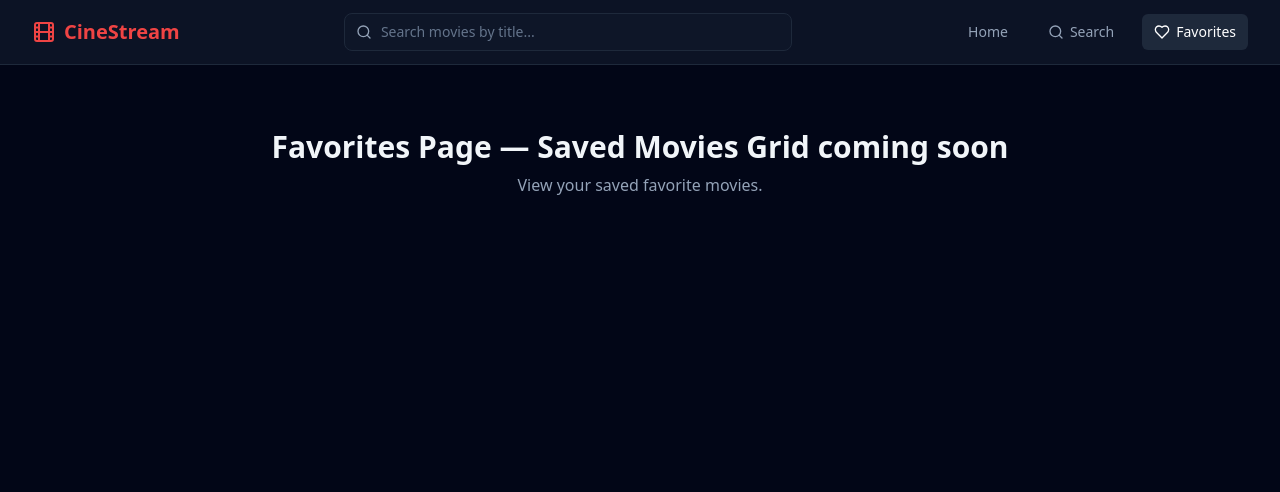
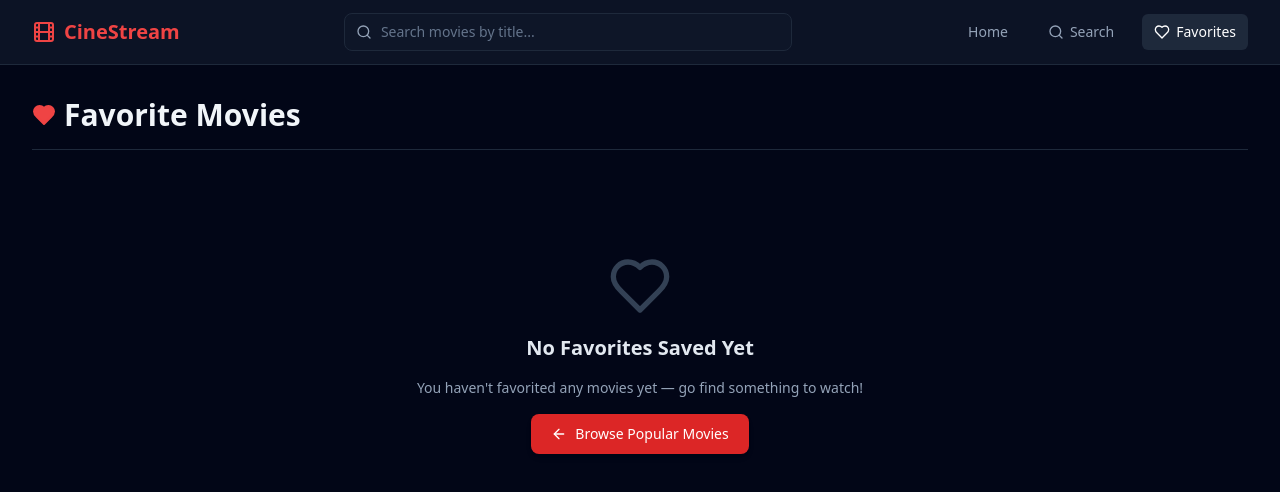
Before and after one commit to mudit2838/cine-stream, a React (Vite) app: page /favorites in a window 1280 px wide. Shown: the top 492 px of the page. Built offline with nearby package versions, Linux system fonts and the light colour scheme; no server answers.

Commit message:
update the favorites Route feature

```diff
--- a/src/pages/Favorites.jsx
+++ b/src/pages/Favorites.jsx
@@ -1,12 +1,47 @@
+import { Link } from 'react-router-dom';
+import { useFavorites } from '../context/FavoritesContext';
+import MovieGrid from '../components/MovieGrid';
+import { Heart, ArrowLeft } from 'lucide-react';
+
 export default function Favorites() {
+  const { favorites } = useFavorites();
+
   return (
-    <div className="p-8 text-center">
-      <h1 className="text-3xl font-bold text-slate-100">
-        Favorites Page — Saved Movies Grid coming soon
-      </h1>
-      <p className="mt-2 text-slate-400">
-        View your saved favorite movies.
-      </p>
+    <div className="space-y-6">
+      <div className="flex items-center justify-between border-b border-slate-800 pb-4">
+        <div className="flex items-center gap-2">
+          <Heart className="w-6 h-6 text-red-500 fill-red-500" />
+          <h1 className="text-2xl sm:text-3xl font-bold text-slate-100">
+            Favorite Movies
+          </h1>
+        </div>
+        {favorites.length > 0 && (
+          <span className="text-sm font-medium text-slate-400 bg-slate-900 border border-slate-800 px-3 py-1 rounded-full">
+            {favorites.length} {favorites.length === 1 ? 'Movie' : 'Movies'}
+          </span>
+        )}
+      </div>
+
+      {favorites.length === 0 ? (
+        <div className="py-20 text-center text-slate-400 space-y-4 max-w-md mx-auto">
+          <Heart className="w-16 h-16 text-slate-700 mx-auto" />
+          <h2 className="text-xl font-semibold text-slate-200">
+            No Favorites Saved Yet
+          </h2>
+          <p className="text-sm text-slate-400">
+            You haven&apos;t favorited any movies yet — go find something to watch!
+          </p>
+          <Link
+            to="/"
+            className="inline-flex items-center gap-2 px-5 py-2.5 bg-red-600 hover:bg-red-500 text-white rounded-lg text-sm font-medium transition-colors shadow-md mt-2"
+          >
+            <ArrowLeft className="w-4 h-4" />
+            <span>Browse Popular Movies</span>
+          </Link>
+        </div>
+      ) : (
+        <MovieGrid movies={favorites} />
+      )}
     </div>
   );
 }
```
